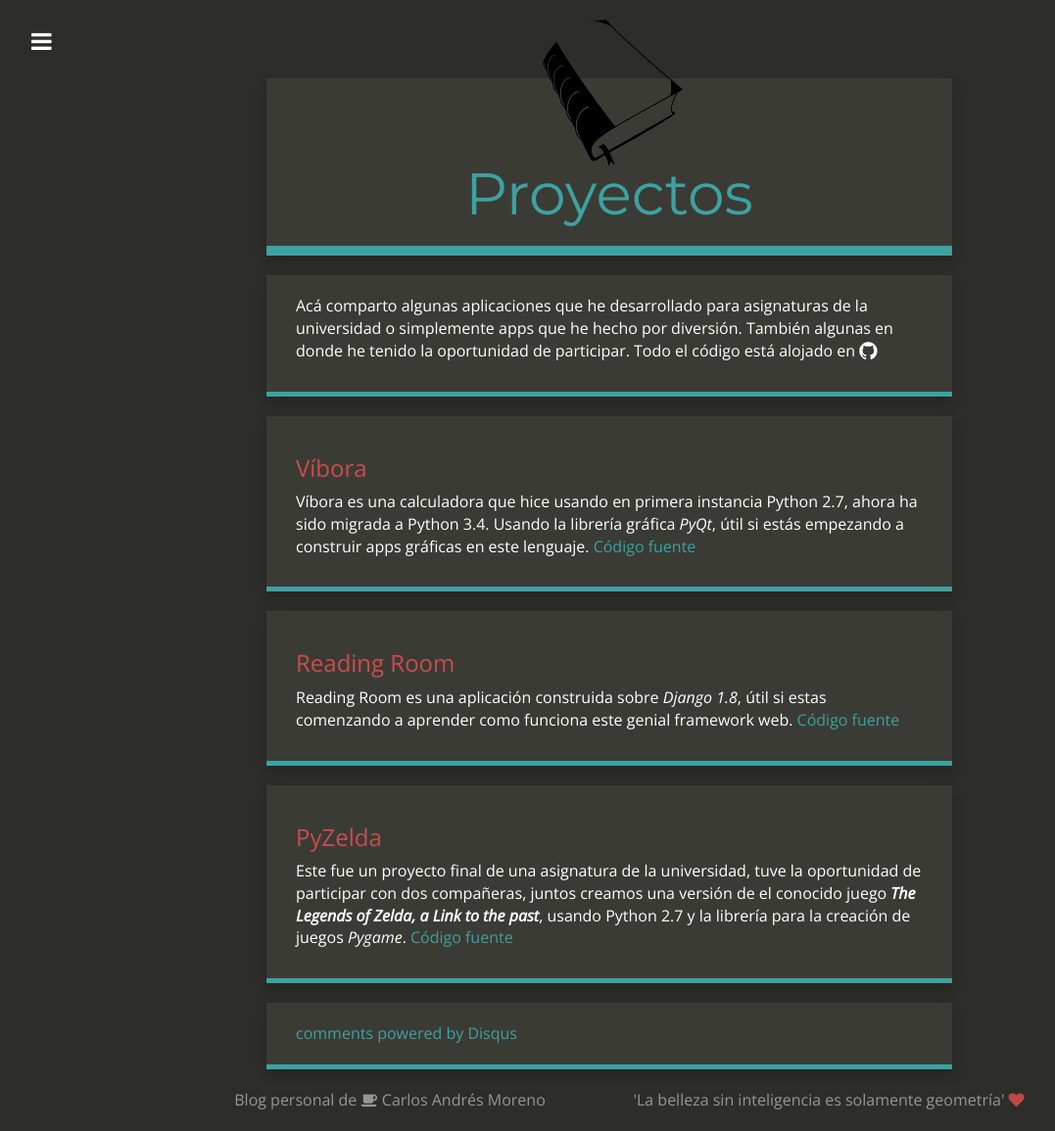
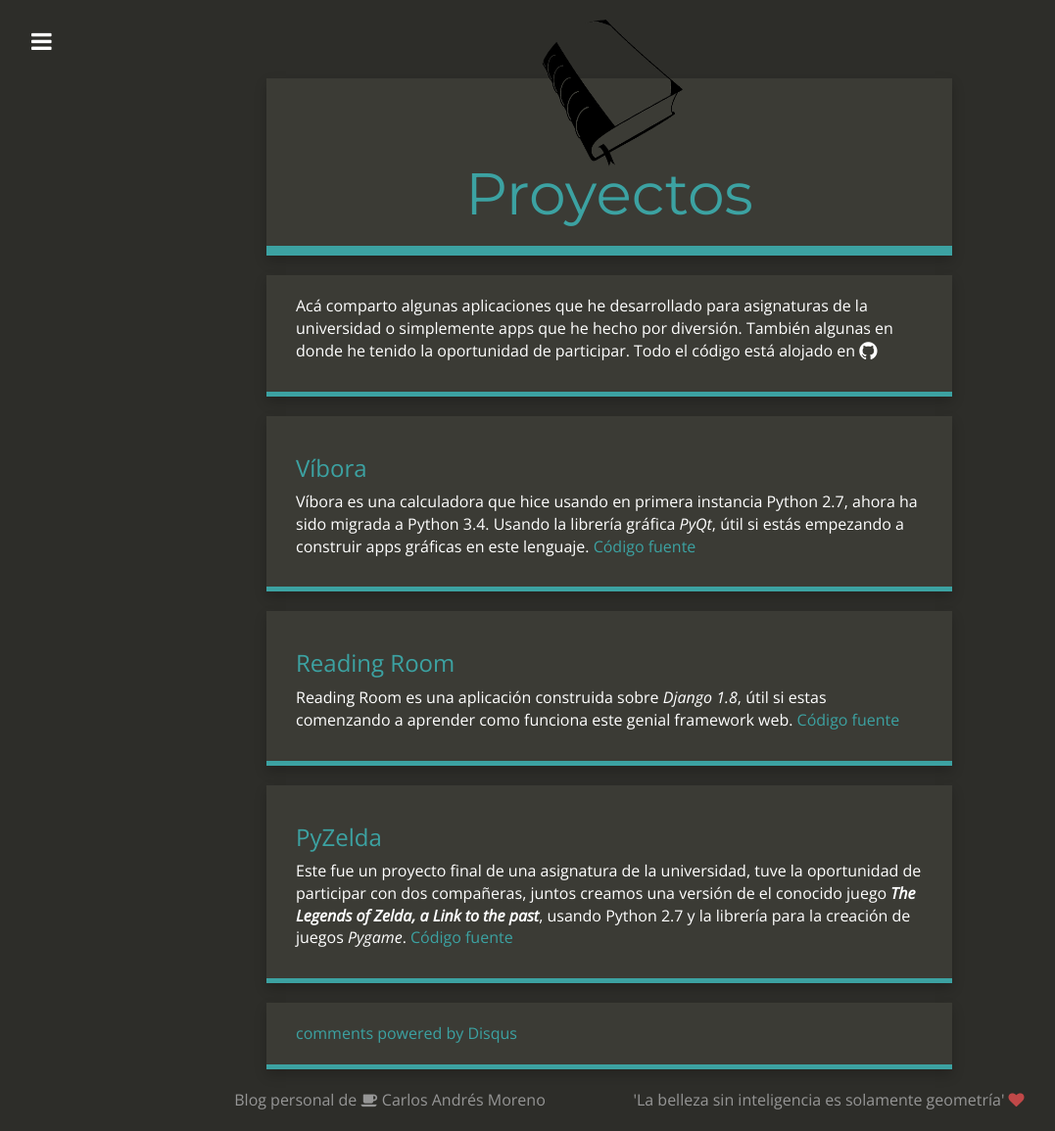
Before and after one commit to CarMoreno/carmoreno.github.io, a Jekyll site: the page proyectos/index.html, which Jekyll copies as it is, in a window 1280 px wide. Shown: the whole page at 98% size, without its empty margins (18-1095 px from the left). Built offline with Jekyll 4.4.1, drawn with Linux system fonts in a browser that asks for light colours; nearby versions of some CDN libraries; comment, search, counter and statistics services are not loaded.

Commit message:
Update index.html

```diff
--- a/proyectos/index.html
+++ b/proyectos/index.html
@@ -86,17 +86,17 @@
         </div>
 
         <div class="col-md-12 content-panel article">
-          <h3 style="color:#CA4D4D">Víbora</h3>
+          <h3 style="color: #3CA2A2">Víbora</h3>
           <p>Víbora es una calculadora que hice usando en primera instancia Python 2.7, ahora ha sido migrada a Python 3.4. Usando la librería gráfica <em>PyQt</em>, útil si estás empezando a construir apps gráficas en este lenguaje. <a href="https://github.com/CarMoreno/Vibora">Código fuente</a></p>
         </div>
 
         <div class="col-md-12 content-panel article">
-          <h3 style="color:#CA4D4D">Reading Room</h3>
+          <h3 style="color:#3CA2A2">Reading Room</h3>
           <p>Reading Room es una aplicación construida sobre <em>Django 1.8</em>, útil si estas comenzando a aprender como funciona este genial framework web. <a href="https://github.com/CarMoreno/ReadingRoom">Código fuente</a></p>
         </div>
 
         <div class="col-md-12 content-panel article">
-          <h3 style="color:#CA4D4D">PyZelda</h3>
+          <h3 style="color:#3CA2A2">PyZelda</h3>
           <p>Este fue un proyecto final de una asignatura de la universidad, tuve la oportunidad de participar con dos compañeras, juntos creamos una versión de el conocido juego <em><strong>The Legends of Zelda, a Link to the past</strong></em>, usando Python 2.7 y la librería para la creación de juegos <em>Pygame</em>. <a href="https://github.com/CarMoreno/PyZelda">Código fuente</a></p>
       </div>
 
```
